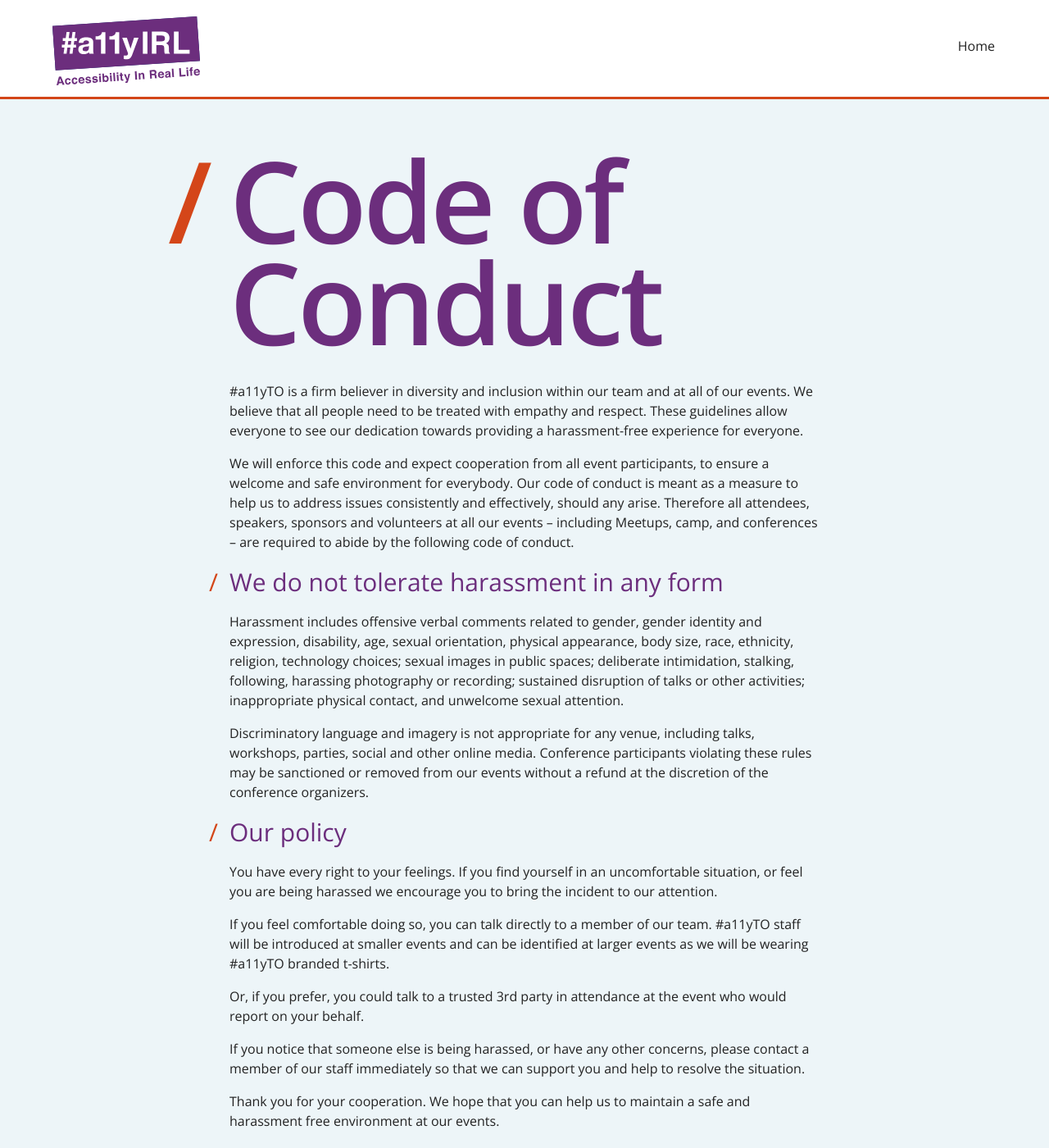
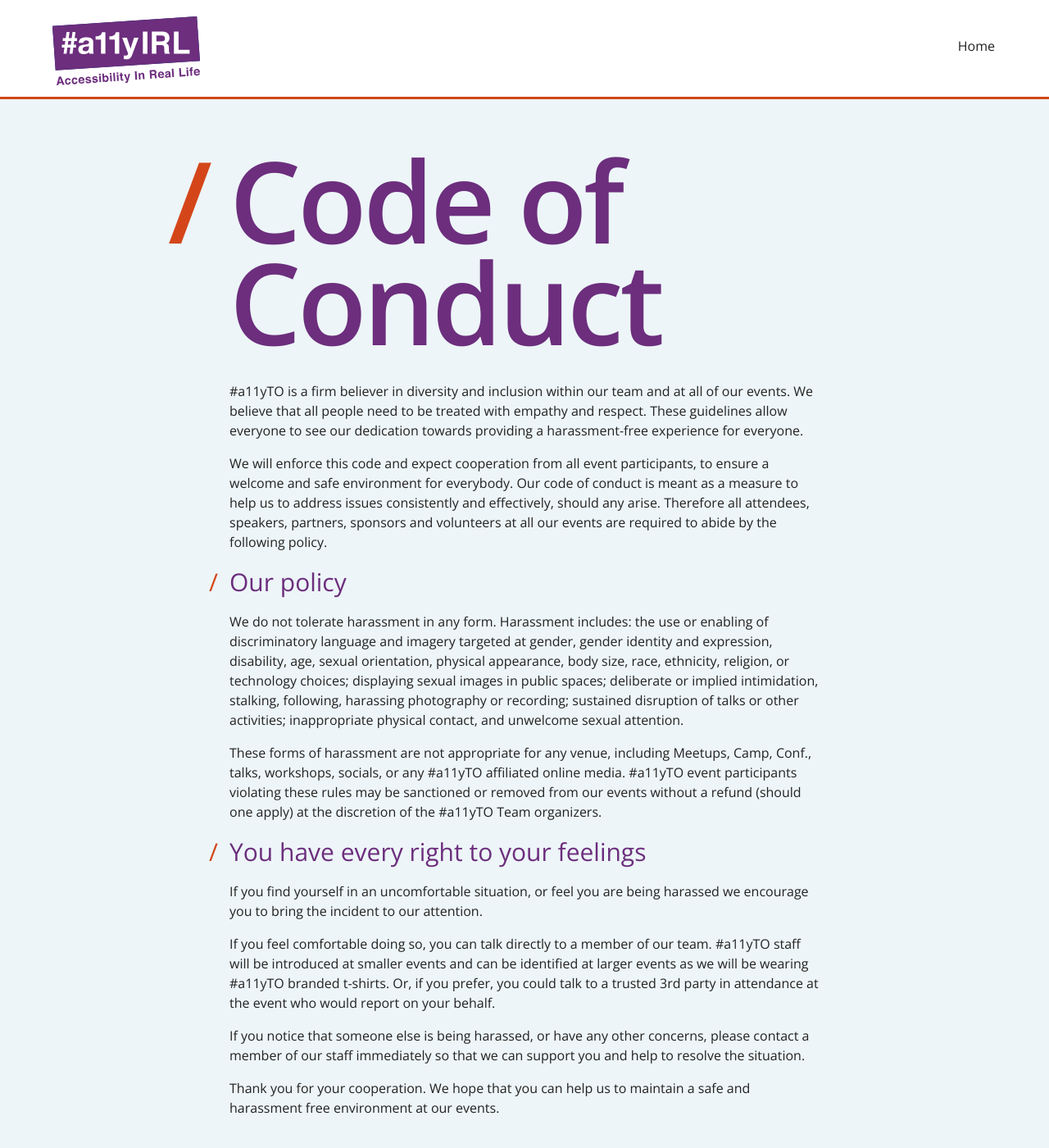
Before and after one commit to a11yTO/static-irl-site, a Jekyll site: the page built from code-of-conduct.html, in a window 1280 px wide and 1400 px high. Shown: the whole window at 82% size. Built offline with Jekyll 4.4.1, drawn with Linux system fonts in a browser that asks for light colours.

Commit message:
Update copy

```diff
--- a/code-of-conduct.html
+++ b/code-of-conduct.html
@@ -6,24 +6,22 @@ id: conduct
 description: All attendees, speakers, sponsors and volunteers at all our events are required to abide by the following code of conduct.
 ---
 
-        <p>#a11yTO is a firm believer in diversity and inclusion within our team and at all of our events. We believe that all people need to be treated with empathy and respect. These guidelines allow everyone to see our dedication towards providing a harassment-free experience for everyone. </p>
+                <p>#a11yTO is a firm believer in diversity and inclusion within our team and at all of our events. We believe that all people need to be treated with empathy and respect. These guidelines allow everyone to see our dedication towards providing a harassment-free experience for everyone.</p>
 
-        <p>We will enforce this code and expect cooperation from all event participants, to ensure a welcome and safe environment for everybody. Our code of conduct is meant as a measure to help us to address issues consistently and effectively, should any arise. Therefore all attendees, speakers, sponsors and volunteers at all our events &ndash; including Meetups, camp, and conferences &ndash; are required to abide by the following code of conduct. </p>
+                <p>We will enforce this code and expect cooperation from all event participants, to ensure a welcome and safe environment for everybody. Our code of conduct is meant as a measure to help us to address issues consistently and effectively, should any arise. Therefore all attendees, speakers, partners, sponsors and volunteers at all our events are required to abide by the following policy.</p>
 
-        <h2>We do not tolerate harassment in any form </h2>
+                <h2>Our policy</h2>
 
-        <p>Harassment includes offensive verbal comments related to gender, gender identity and expression, disability, age, sexual orientation, physical appearance, body size, race, ethnicity, religion, technology choices; sexual images in public spaces; deliberate intimidation, stalking, following, harassing photography or recording; sustained disruption of talks or other activities; inappropriate physical contact, and unwelcome sexual attention. </p>
+                <p>We do not tolerate harassment in any form. Harassment includes: the use or enabling of discriminatory language and imagery targeted at gender, gender identity and expression, disability, age, sexual orientation, physical appearance, body size, race, ethnicity, religion, or technology choices; displaying sexual images in public spaces; deliberate or implied intimidation, stalking, following, harassing photography or recording; sustained disruption of talks or other activities; inappropriate physical contact, and unwelcome sexual attention. </p>
 
-        <p>Discriminatory language and imagery is not appropriate for any venue, including talks, workshops, parties, social and other online media. Conference participants violating these rules may be sanctioned or removed from our events without a refund at the discretion of the conference organizers. </p>
+                <p>These forms of harassment are not appropriate for any venue, including Meetups, Camp, Conf., talks, workshops, socials, or any #a11yTO affiliated online media. #a11yTO event participants violating these rules may be sanctioned or removed from our events without a refund (should one apply) at the discretion of the #a11yTO Team organizers.</p>
 
-        <h2>Our policy</h2>
+                <h2>You have every right to your feelings</h2>
 
-        <p>You have every right to your feelings. If you find yourself in an uncomfortable situation, or feel you are being harassed we encourage you to bring the incident to our attention. </p>
+                <p>If you find yourself in an uncomfortable situation, or feel you are being harassed we encourage you to bring the incident to our attention.</p>
 
-        <p>If you feel comfortable doing so, you can talk directly to a member of our team. #a11yTO staff will be introduced at smaller events and can be identified at larger events as we will be wearing #a11yTO branded t-shirts. </p>
+                <p>If you feel comfortable doing so, you can talk directly to a member of our team. #a11yTO staff will be introduced at smaller events and can be identified at larger events as we will be wearing #a11yTO branded t-shirts. Or, if you prefer, you could talk to a trusted 3rd party in attendance at the event who would report on your behalf.</p>
 
-        <p>Or, if you prefer, you could talk to a trusted 3rd party in attendance at the event who would report on your behalf. </p>
+                <p>If you notice that someone else is being harassed, or have any other concerns, please contact a member of our staff immediately so that we can support you and help to resolve the situation.</p>
 
-        <p>If you notice that someone else is being harassed, or have any other concerns, please contact a member of our staff immediately so that we can support you and help to resolve the situation. </p>
-
-        <p>Thank you for your cooperation. We hope that you can help us to maintain a safe and harassment free environment at our events.</p>
+                <p>Thank you for your cooperation. We hope that you can help us to maintain a safe and harassment free environment at our events.</p>
```
